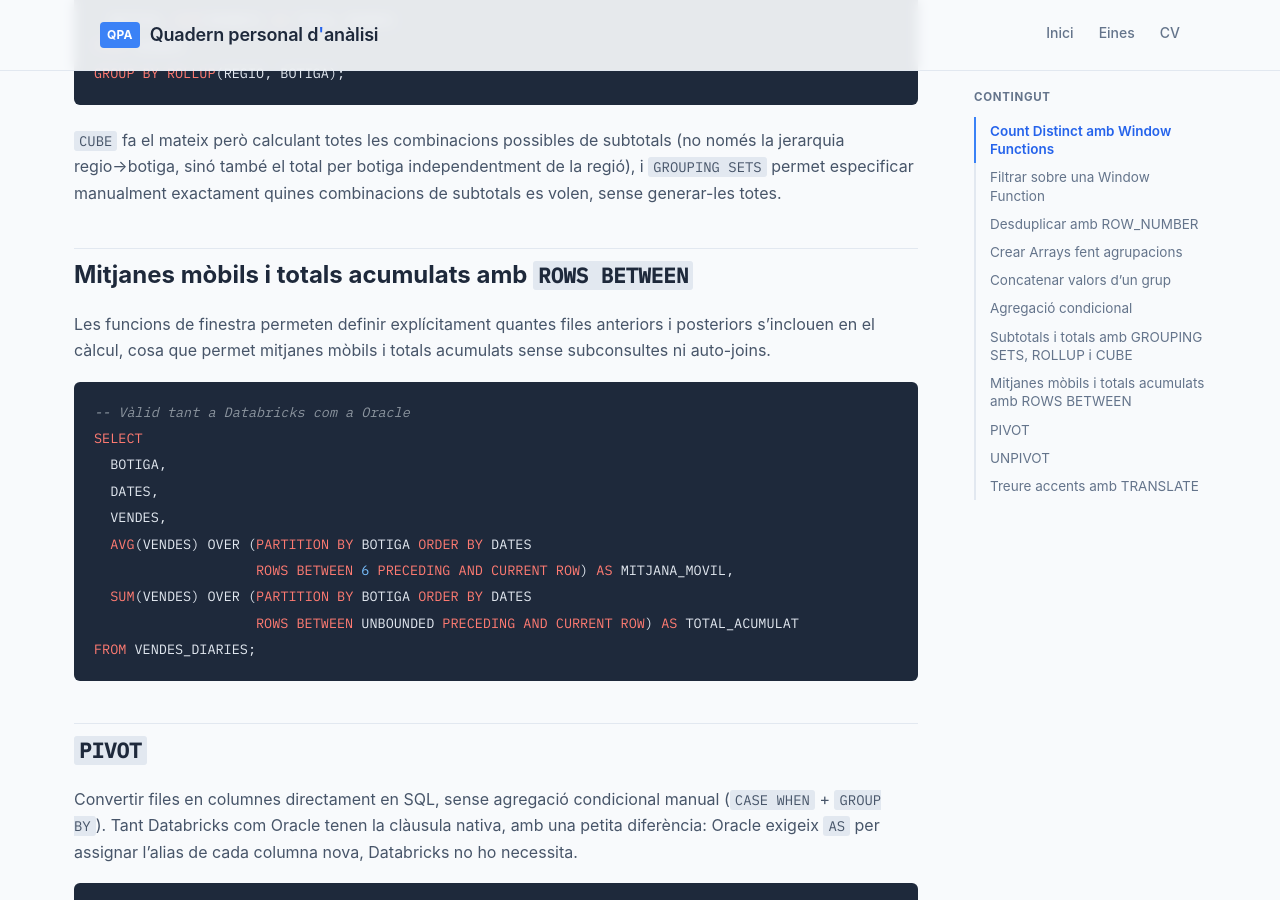
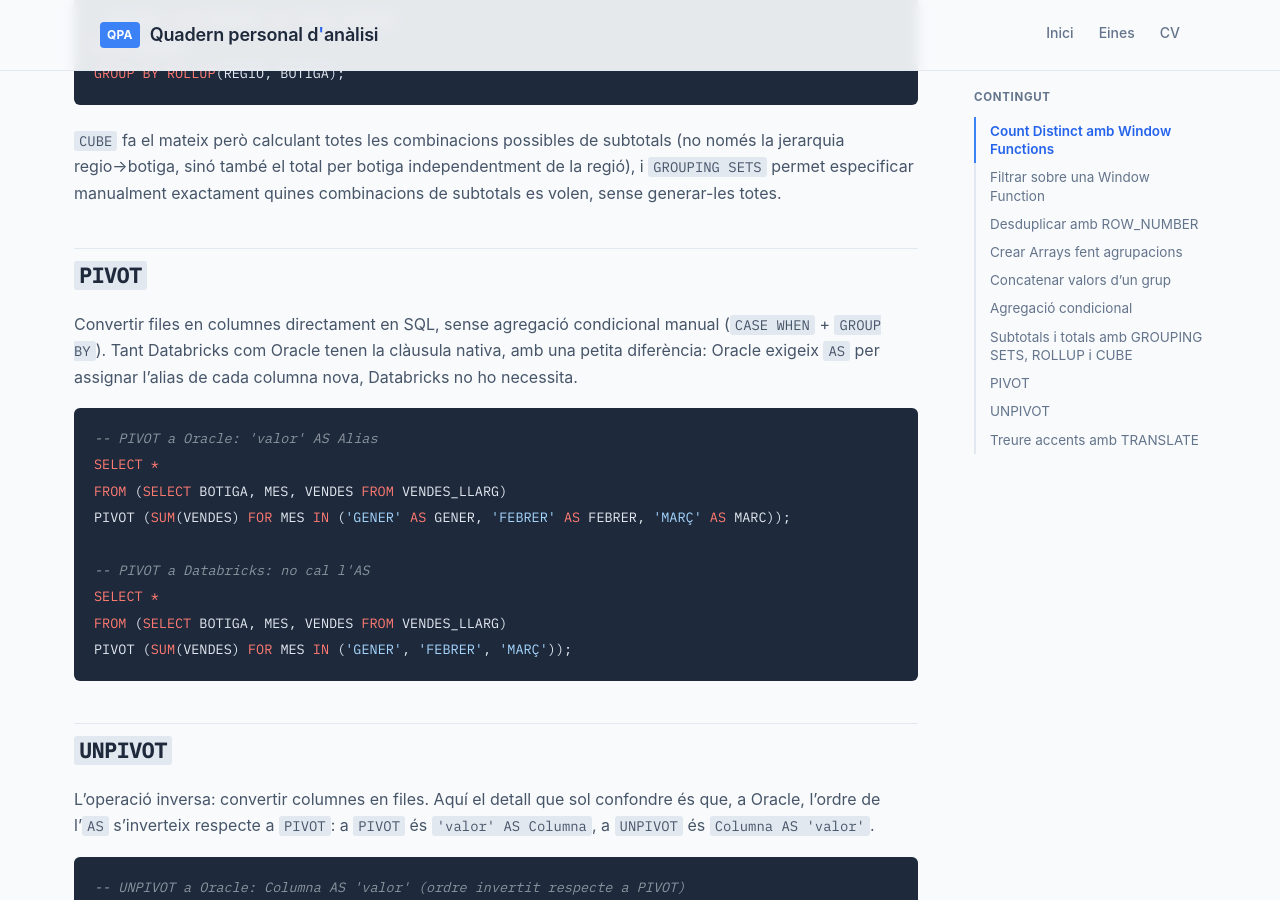
Before and after one commit to alberthr/alberthr.github.io, a Jekyll site: the page built from _posts/2026-07-21-tips_sql.md, in a window 1280 px wide and 900 px high, scrolled down 3791 px. Built offline with Jekyll 4.4.1, drawn with Linux system fonts in a browser that asks for light colours; comment, search, counter and statistics services are not loaded.

Commit message:
Update 2026-07-21-tips_sql.md

````diff
--- a/_posts/2026-07-21-tips_sql.md
+++ b/_posts/2026-07-21-tips_sql.md
@@ -136,24 +136,6 @@ GROUP BY ROLLUP(REGIO, BOTIGA);
 `CUBE` fa el mateix però calculant totes les combinacions possibles de subtotals (no només la jerarquia regio→botiga, sinó també el total per botiga independentment de la regió), i `GROUPING SETS` permet especificar manualment exactament quines combinacions de subtotals es volen, sense generar-les totes.
 
 
-## Mitjanes mòbils i totals acumulats amb `ROWS BETWEEN`
-
-Les funcions de finestra permeten definir explícitament quantes files anteriors i posteriors s'inclouen en el càlcul, cosa que permet mitjanes mòbils i totals acumulats sense subconsultes ni auto-joins.
-
-```sql
--- Vàlid tant a Databricks com a Oracle
-SELECT
-  BOTIGA,
-  DATES,
-  VENDES,
-  AVG(VENDES) OVER (PARTITION BY BOTIGA ORDER BY DATES
-                    ROWS BETWEEN 6 PRECEDING AND CURRENT ROW) AS MITJANA_MOVIL,
-  SUM(VENDES) OVER (PARTITION BY BOTIGA ORDER BY DATES
-                    ROWS BETWEEN UNBOUNDED PRECEDING AND CURRENT ROW) AS TOTAL_ACUMULAT
-FROM VENDES_DIARIES;
-```
-
-
 ## `PIVOT`
 
 Convertir files en columnes directament en SQL, sense agregació condicional manual (`CASE WHEN` + `GROUP BY`). Tant Databricks com Oracle tenen la clàusula nativa, amb una petita diferència: Oracle exigeix `AS` per assignar l'alias de cada columna nova, Databricks no ho necessita.
````
